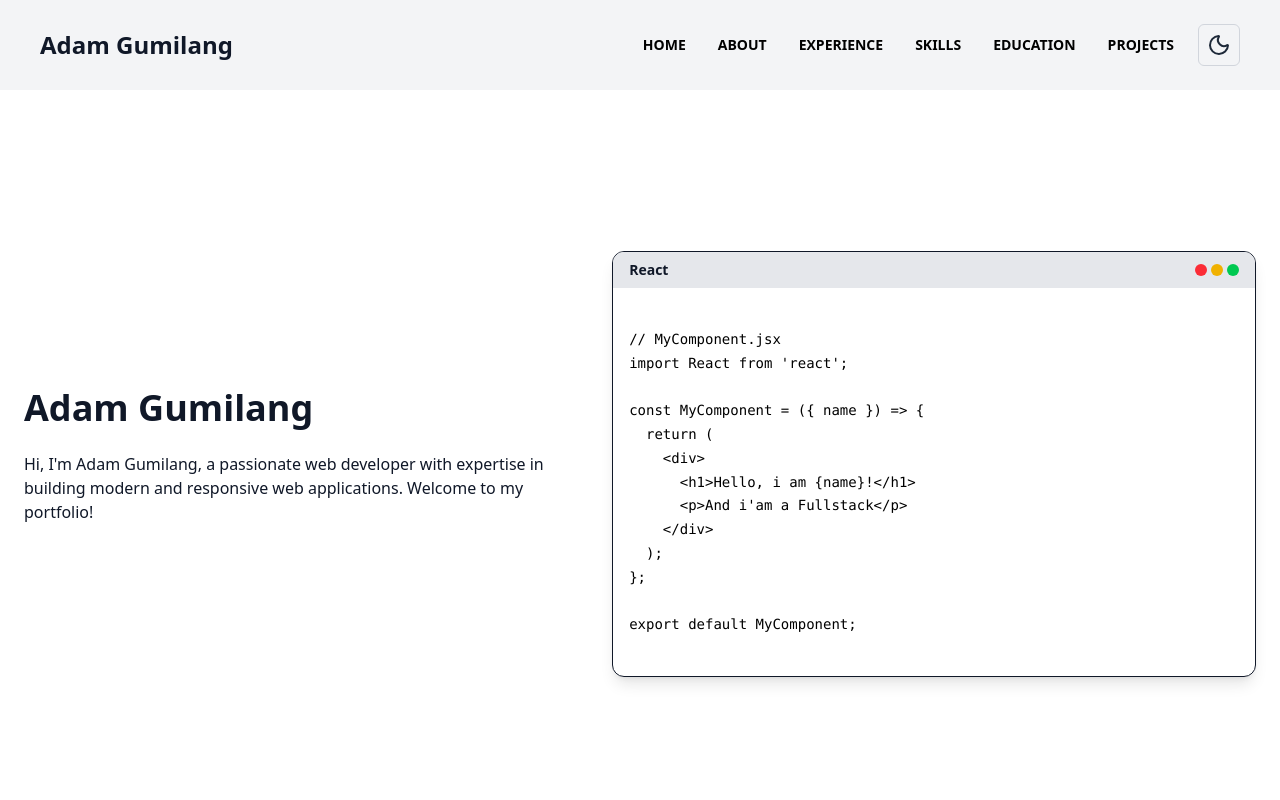
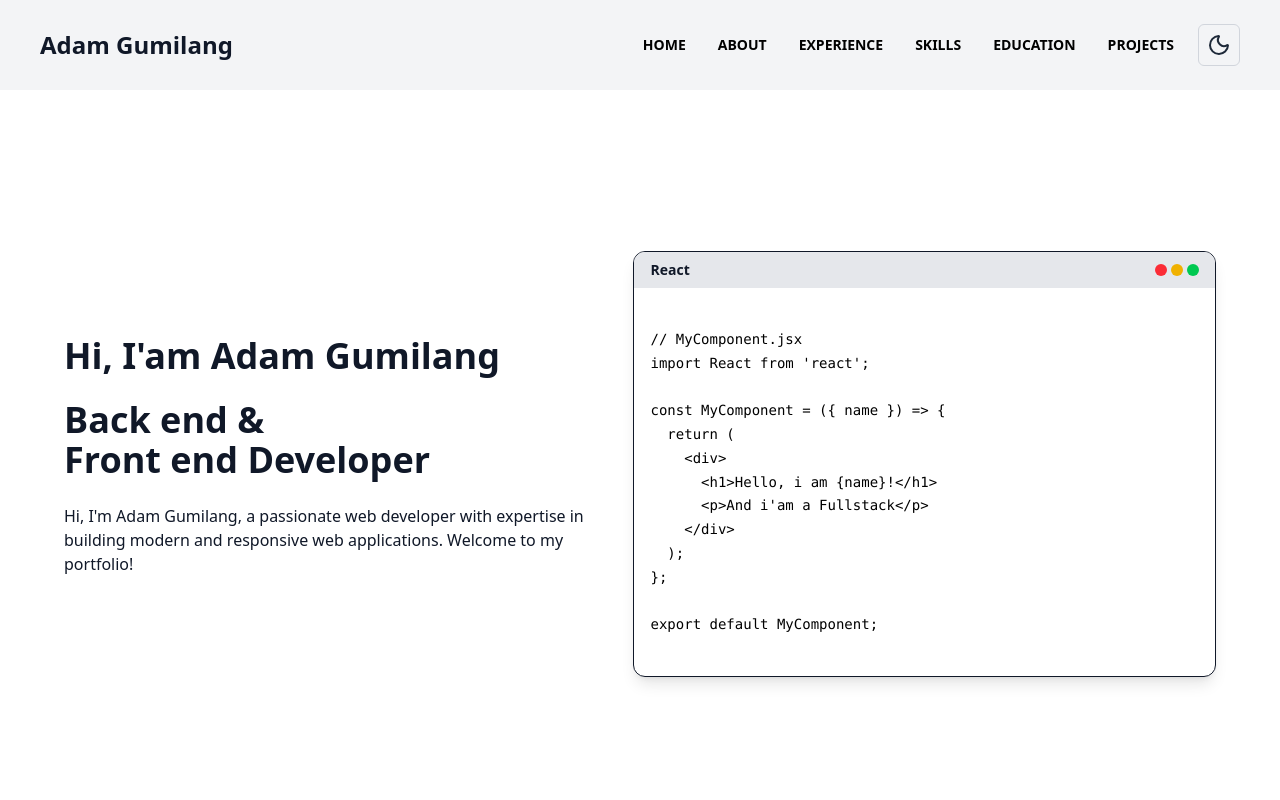
Before and after one commit to adam-gbyte/adam-gbyte, a SvelteKit app: page / in a window 1280 px wide. Shown: the top 800 px of the page. Built offline with nearby package versions, Linux system fonts and the light colour scheme.

Commit message:
Update navbar and homepage hero section styles
Improved Navbar sidebar color scheme for light and dark modes. Enhanced homepage hero section with updated headings and padding for better presentation.

```diff
--- a/src/lib/components/Navbar.svelte
+++ b/src/lib/components/Navbar.svelte
@@ -72,7 +72,7 @@
 </button>
 
 <aside
-  class={`top-0 right-0 h-full w-64 fixed bg-gray-700 dark:text-gray-400 md:hidden shadow-lg z-60 transform transition-transform duration-500 ease-in-out p-6 ${
+  class={`top-0 right-0 h-full w-64 fixed dark:bg-gray-700 dark:text-white bg-gray-100 md:hidden shadow-lg z-60 transform transition-transform duration-500 ease-in-out p-6 ${
     isMenuOpen ? "translate-x-0" : "translate-x-full"
   }`}
 >
--- a/src/routes/+page.svelte
+++ b/src/routes/+page.svelte
@@ -33,13 +33,18 @@ export default MyComponent;`;
 >
   <section
     id="home"
-    class="flex md:flex-row w-max-3xl mt-16 h-screen scroll-mt-25 md:scroll-mt-16 flex-col items-center gap-4 p-6"
+    class="flex md:flex-row w-max-3xl mt-16 h-screen scroll-mt-25 md:scroll-mt-16 flex-col items-center gap-4 md:p-16 p-6"
   >
     <div class="flex flex-col">
       <h1
         class="text-2xl md:text-4xl font-bold dark:text-yellow-400 mb-3 md:mb-6"
       >
-        Adam Gumilang
+        Hi, I'am Adam Gumilang
+      </h1>
+      <h1
+        class="text-xl md:text-4xl font-bold dark:text-yellow-400 mb-3 md:mb-6"
+      >
+        Back end & <br />Front end Developer
       </h1>
       <p class="mb-4 dark:text-gray-300">
         Hi, I'm Adam Gumilang, a passionate web developer with expertise in
```
